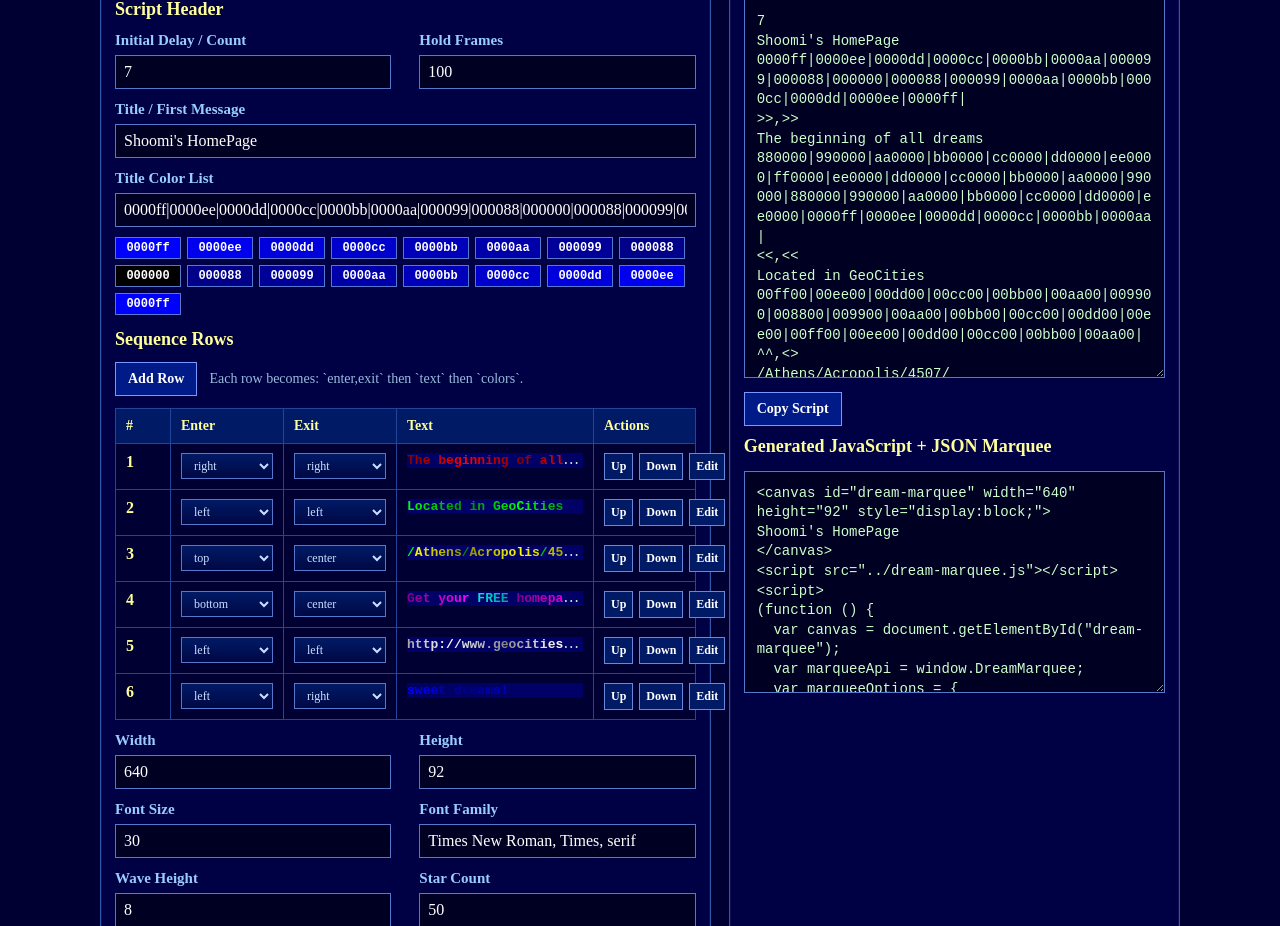
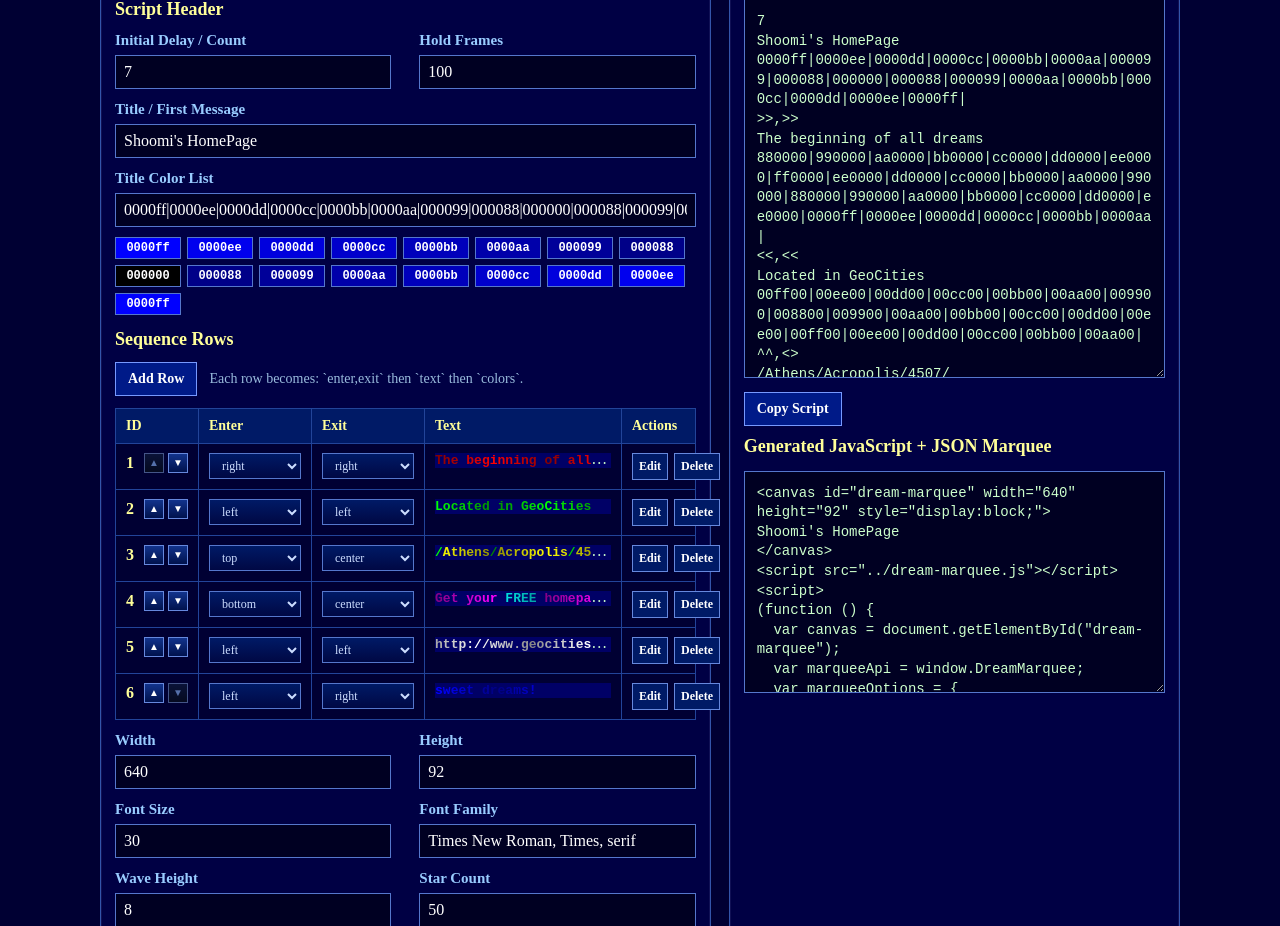
Before and after one commit to lewismoten/Athens-Acropolis-4507, a PHP site: page /marquee/index.html in a window 1280 px wide. Shown: the part 300-1226 px from the top of the page. Run offline with PHP 8.4, Linux system fonts and the light colour scheme.

Commit message:
condense order buttons

```diff
--- a/marquee/index.css
+++ b/marquee/index.css
@@ -209,7 +209,7 @@ A {
 
 .sequence-table TH:nth-child(1),
 .sequence-table TD:nth-child(1) {
-  width: 34px;
+  width: 62px;
 }
 
 .sequence-table TH:nth-child(2),
@@ -230,6 +230,19 @@ A {
 .sequence-index {
   color: #ffff99;
   font-weight: bold;
+}
+
+.sequence-index-cell {
+  display: flex;
+  align-items: center;
+  justify-content: space-between;
+  gap: 6px;
+}
+
+.sequence-move-controls {
+  display: flex;
+  flex-direction: row;
+  gap: 4px;
 }
 
 .sequence-transition-select {
@@ -268,6 +281,25 @@ A {
   font: bold 12px "Times New Roman", Times, serif;
   cursor: pointer;
   white-space: nowrap;
+}
+
+.sequence-move-button {
+  width: 20px;
+  height: 20px;
+  padding: 0;
+  display: inline-flex;
+  align-items: center;
+  justify-content: center;
+  background: linear-gradient(180deg, #12338c 0%, #00124d 100%);
+  font-size: 10px;
+  line-height: 1;
+}
+
+.sequence-move-button[disabled] {
+  border-color: #445588;
+  background: linear-gradient(180deg, #0a1338 0%, #050a1f 100%);
+  color: #5570aa;
+  cursor: default;
 }
 
 .modal-shell[hidden] {
--- a/marquee/index.html
+++ b/marquee/index.html
@@ -61,7 +61,7 @@
           <TABLE CLASS="sequence-table">
             <THEAD>
               <TR>
-                <TH>#</TH>
+                <TH>ID</TH>
                 <TH>Enter</TH>
                 <TH>Exit</TH>
                 <TH>Text</TH>
--- a/marquee/index.js
+++ b/marquee/index.js
@@ -327,13 +327,14 @@
       row = sequenceRows[index];
       html += [
         "<tr>",
-        '<td><span class="sequence-index">' + String(index + 1) + "</span></td>",
+        '<td><div class="sequence-index-cell"><span class="sequence-index">' + String(index + 1) + '</span><div class="sequence-move-controls">' +
+          buildMoveButton("up", index, index <= 0) +
+          buildMoveButton("down", index, index >= sequenceRows.length - 1) +
+          "</div></div></td>",
         '<td>' + buildTransitionSelect("start", index, row.start) + "</td>",
         '<td>' + buildTransitionSelect("end", index, row.end) + "</td>",
         "<td><div class=\"sequence-text\" title=\"" + escapeHtml(row.text) + "\" style=\"background:" + escapeHtml(resolvedBackground) + ";\">" + buildColorizedTextMarkup(row.text, row.colors) + "</div></td>",
         '<td><div class="sequence-cell-actions">',
-        '<button type="button" class="row-button row-up" data-index="' + index + '">Up</button>',
-        '<button type="button" class="row-button row-down" data-index="' + index + '">Down</button>',
         '<button type="button" class="row-button row-edit" data-index="' + index + '">Edit</button>',
         '<button type="button" class="row-button row-delete" data-index="' + index + '">Delete</button>',
         "</div></td>",
@@ -346,6 +347,14 @@
     }
 
     sequenceGridBody.innerHTML = html;
+  }
+
+  function buildMoveButton(direction, index, disabled) {
+    var isUp = direction === "up";
+    var symbol = isUp ? "&#9650;" : "&#9660;";
+    var label = isUp ? "Move row up" : "Move row down";
+
+    return '<button type="button" class="sequence-move-button row-button row-' + direction + '" data-index="' + index + '" aria-label="' + label + '"' + (disabled ? " disabled" : "") + ">" + symbol + "</button>";
   }
 
   function buildTransitionSelect(kind, index, token) {
```
